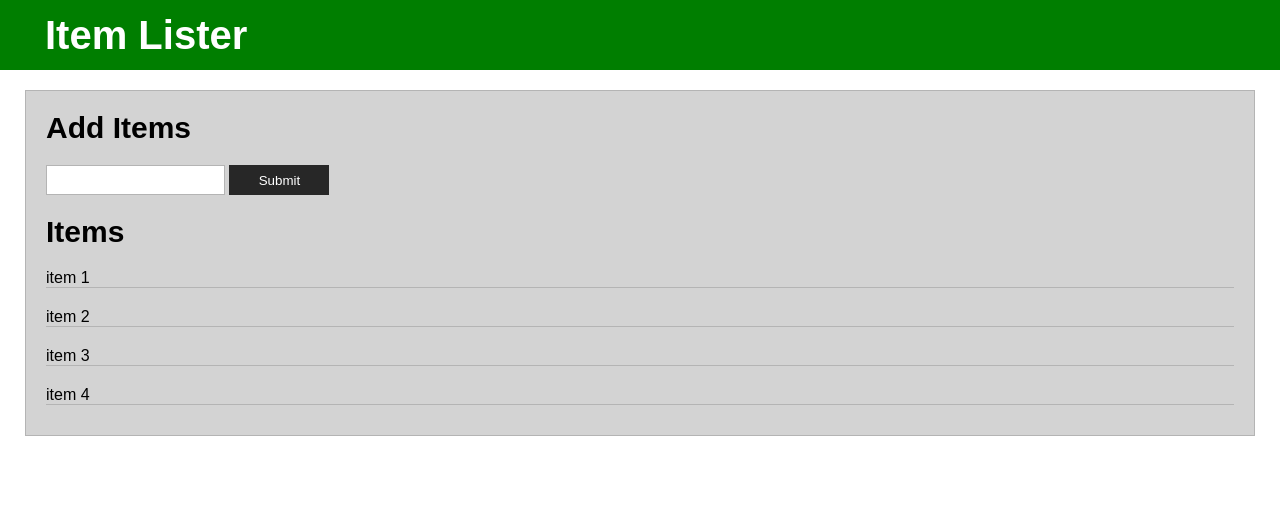
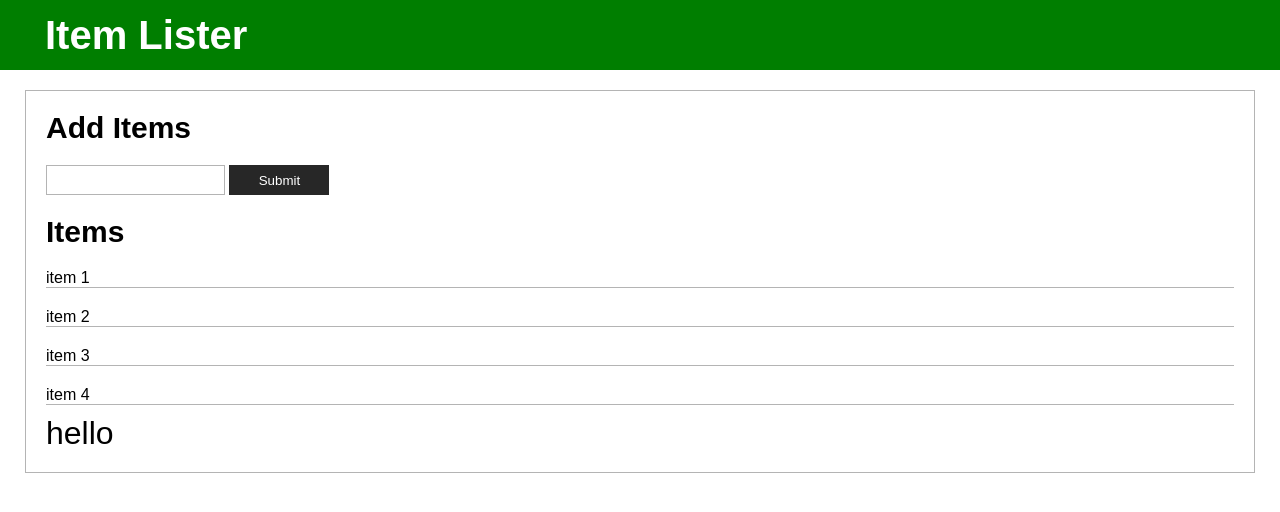
Before and after one commit to peywan/exercise-repo, a plain HTML site: page DOM/8item-lister.html in a window 1280 px wide. Drawn offline with Linux system fonts and the light colour scheme.

Commit message:
progress DOM

```diff
--- a/DOM/8item-lister.html
+++ b/DOM/8item-lister.html
@@ -34,6 +34,7 @@
             <li class="list-group-item">item 3</li>
             <li class="list-group-item">item 4</li>
         </ul>
+        <span>hello</span>
 
     </div> <!-- main -- card -- card-body -->
 </div> <!-- container -->
--- a/DOM/8item-lister.js
+++ b/DOM/8item-lister.js
@@ -116,7 +116,41 @@ itemList.parentNode.style.backgroundColor = "lightGrey"
 console.log(itemList.parentNode.parentNode)
 */
 
+
+
+
+/*
 // PARENTELEMENT
 console.log(itemList.parentElement)
 itemList.parentElement.style.backgroundColor = "lightGrey"
 console.log(itemList.parentElement.parentElement)
+*/
+
+/*
+//ChildNodes
+//not good to use
+//console.log(itemList.childNodes)
+
+//better to use (html collection of nodelist) best practice.
+console.log(itemList.children)
+
+console.log(itemList.children[2])
+itemList.children[2].style.backgroundColor = "red"
+//not what you should use
+console.log(itemList.firstChild)
+//what you should use instead
+console.log(itemList.firstElementChild)
+
+itemList.firstElementChild.style.backgroundColor = " green"
+
+*/
+
+
+
+//nextSibling and nextElementSibling
+console.log(itemList.nextElementSibling)
+
+itemList.nextElementSibling.style.fontSize = "32px"
+
+
+//previousSibling
```
